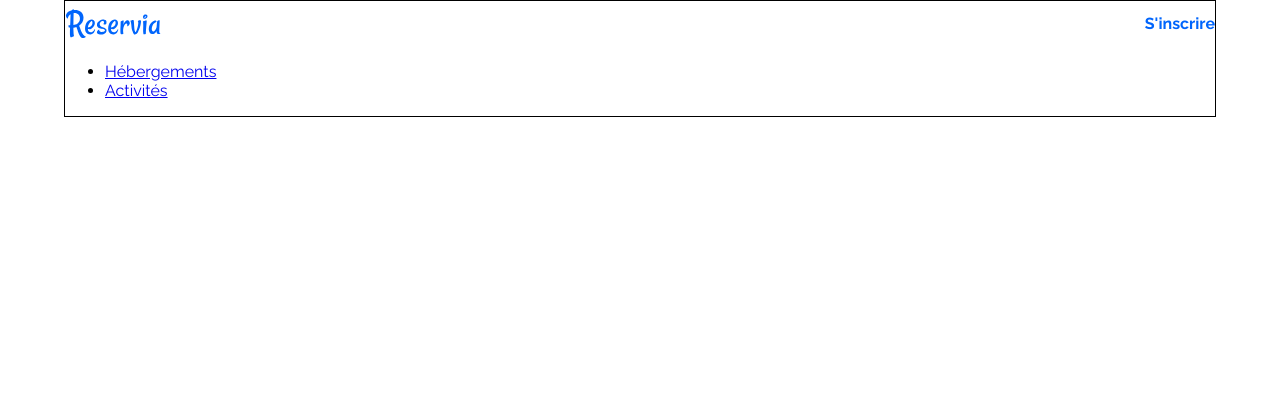
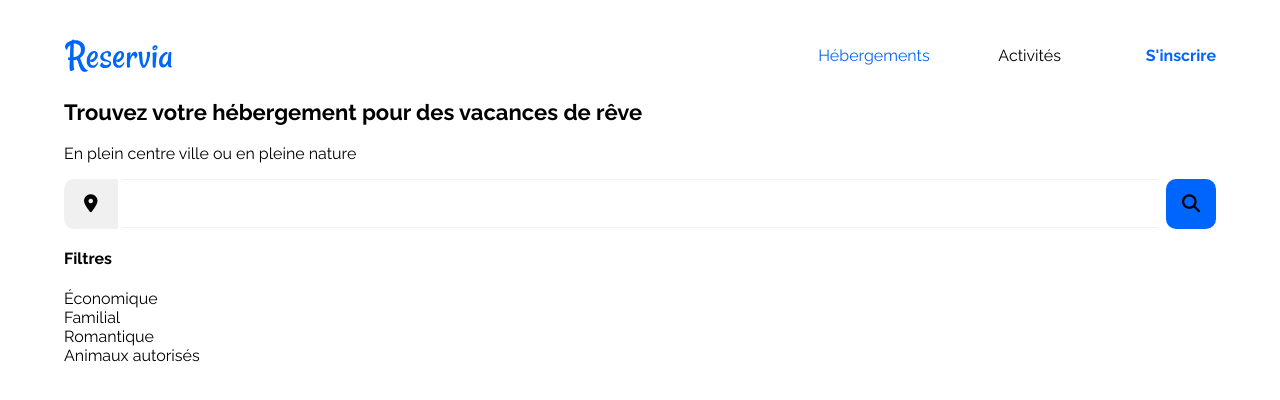
Before and after one commit to devb0x/Moniezgeoffrey_2_04032021, a plain HTML site: page index.html in a window 1280 px wide. Drawn offline with Linux system fonts and the light colour scheme.

Commit message:
section search start

```diff
--- a/index.html
+++ b/index.html
@@ -7,6 +7,8 @@
   <link rel="preconnect" href="https://fonts.gstatic.com">
   <link href="https://fonts.googleapis.com/css2?family=Raleway:wght@400;700&display=swap" rel="stylesheet">
   <link rel="stylesheet" href="style.css">
+
+  <script src="https://kit.fontawesome.com/95587cb5c9.js" crossorigin="anonymous"></script>
 
   <title>Reservia</title>
 </head>
@@ -19,7 +21,7 @@
     </div>
 
     <div class="login">
-      <a href="#">
+      <a href="#" class="blue-text">
         S'inscrire
       </a>
     </div>
@@ -27,7 +29,7 @@
     <nav>
       <ul>
         <li>
-          <a href="#">Hébergements</a>
+          <a href="#" class="blue-text">Hébergements</a>
         </li>
         <li>
           <a href="#">Activités</a>
@@ -35,11 +37,46 @@
       </ul>
     </nav>
 
+  </header>
 
+  <section class="search">
 
+    <div class="search-title">
+      <h1>
+        Trouvez votre hébergement pour des vacances de rêve
+      </h1>
+      <p>
+        En plein centre ville ou en pleine nature
+      </p>
+    </div>
 
+    <div class="search-field">
+      <label for="city">
+        <i class="fas fa-map-marker-alt" tabindex="0"></i>
+        <input id="city" type="search">
+        <i class="fas fa-search" tabindex="0"></i>
+      </label>
+    </div>
 
-  </header>
+    <div class="filters">
+      <h4 class="filters-title">Filtres</h4>
+      <div class="filters-badge">
+        <div class="badge">
+          &Eacute;conomique
+        </div>
+        <div class="badge">
+          Familial
+        </div>
+        <div class="badge">
+          Romantique
+        </div>
+        <div class="badge">
+          Animaux autorisés
+        </div>
+      </div>
+    </div>
+
+  </section>
 
 </body>
 </html>
--- a/style.css
+++ b/style.css
@@ -13,12 +13,21 @@ body {
   font-family: 'Raleway', sans-serif;
 }
 
+a {
+  text-decoration: none;
+  color: black;
+}
+
+.blue-text {
+  color: #0065FC;
+}
+
 header {
-  border: 1px solid;
   width: 90%;
   display: flex;
   flex-wrap: wrap;
   margin: auto;
+  padding-top: 30px;
 }
 
 .logo {
@@ -29,13 +38,86 @@ nav {
   flex-basis: 100%;
 }
 
+nav > ul {
+  padding: 0;
+  display: flex;
+  justify-content: space-around;
+  list-style: none;
+}
+
 .login {
   display: flex;
   margin: auto 0 auto auto;
 }
 
 .login > a {
-  color: #0065FC;
-  text-decoration: none;
   font-weight: 600;
 }
+
+@media all and (min-width: 768px){
+  nav {
+    order: 1;
+    flex-basis: 33%;
+    margin: auto 1rem auto auto;
+  }
+
+  nav > ul {
+    justify-content: space-evenly;
+  }
+
+  .login {
+    order: 2;
+    margin: auto 0 auto;
+  }
+}
+
+/* end header */
+
+/* start section .search */
+
+.search {
+  width: 90%;
+  margin: auto;
+}
+
+.search-title > h1 {
+  font-size: 1.375rem;
+}
+
+.search-field {
+  position: relative;
+}
+
+.search-field input {
+  width: 90%;
+  height: 49px;
+  margin-left: 5%;
+  border: 1px solid #f0f0f0;
+  border-right: none;
+  border-left: none;
+  padding-left: 3.75rem;
+  font-size: 1rem;
+  font-weight: bold;
+}
+
+.search-field input:focus {
+  outline: none;
+}
+
+.fa-map-marker-alt {
+  position: absolute;
+  left: 0;
+  font-size: 1.125rem;
+  background-color: #f0f0f0;
+  padding: 16px 20px;
+  border-radius: 10px 0 0 10px;
+}
+
+.fa-search {
+  position: absolute;
+  right: 0;
+  font-size: 1.125rem;
+  background-color: #0065FC;
+  padding: 16px;
+  border-radius: 10px;
+}
```
